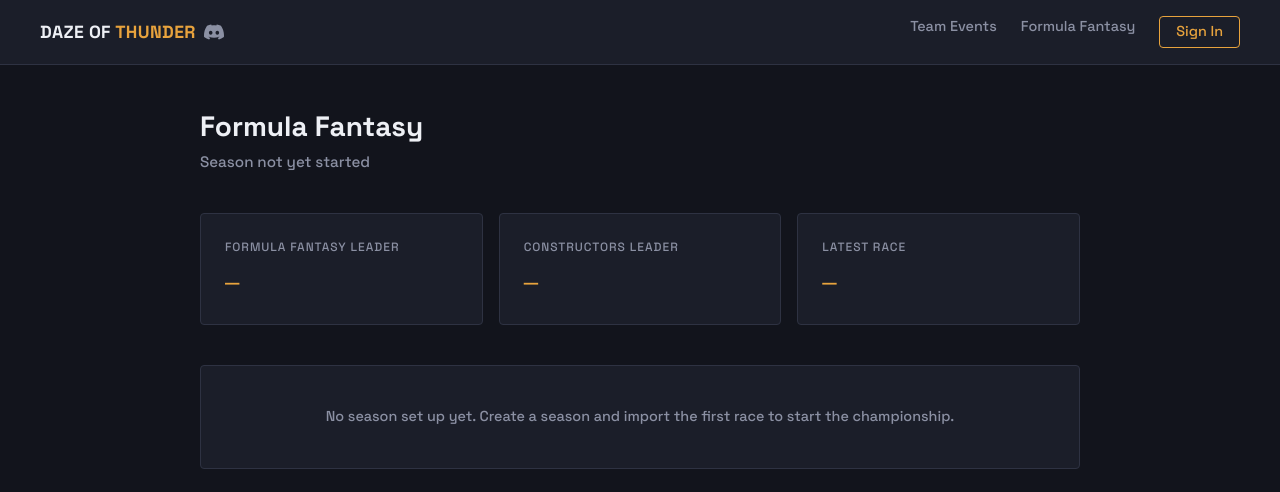
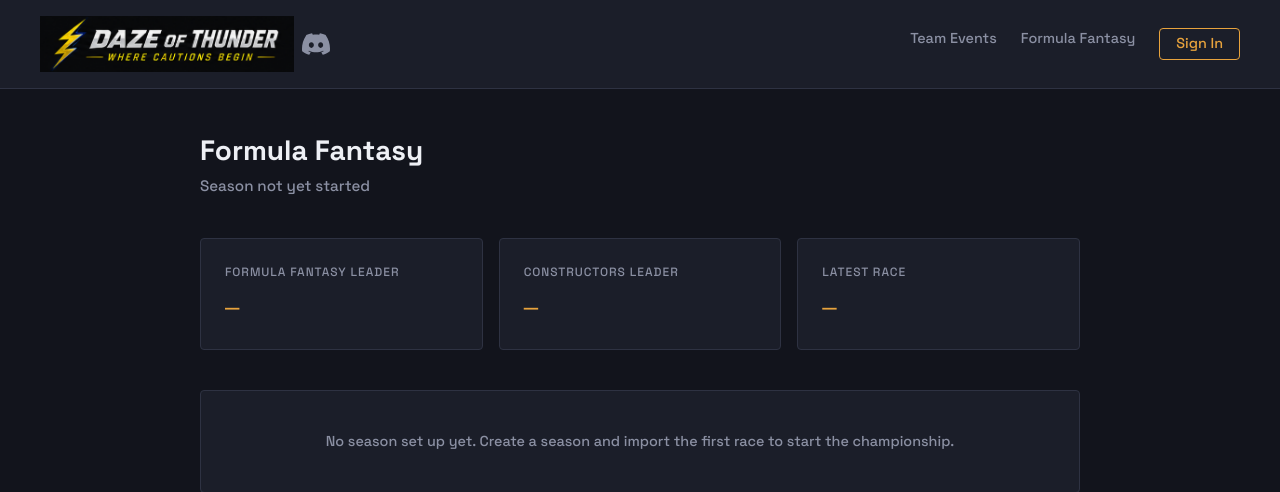
Before and after one commit to macmatott/DazeOfThunder, a FastAPI app: page / in a window 1280 px wide. Shown: the top 492 px of the page. Run offline with FastAPI, Linux system fonts and the light colour scheme.

Commit message:
Replace nav brand text with a logo image, bump its and the Discord icon's size

```diff
--- a/frontend/app/static/css/style.css
+++ b/frontend/app/static/css/style.css
@@ -87,17 +87,21 @@ button:focus-visible,
   letter-spacing: 0.02em;
 }
 
-.topbar__brand span {
-  color: var(--color-accent);
-}
-
 .topbar__brand-link {
+  display: inline-flex;
+  align-items: center;
   color: var(--color-text);
   text-decoration: none;
 }
 
 .topbar__brand-link:hover {
   text-decoration: none;
+}
+
+.topbar__brand-logo {
+  height: 56px;
+  width: auto;
+  display: block;
 }
 
 .topbar__discord {
--- a/frontend/app/templates/base.html
+++ b/frontend/app/templates/base.html
@@ -12,9 +12,11 @@
 <body>
   <div class="topbar">
     <div class="topbar__brand">
-      <a href="/" class="topbar__brand-link">DAZE OF <span>THUNDER</span></a>
+      <a href="/" class="topbar__brand-link">
+        <img src="/static/img/logo.png" alt="Daze of Thunder" class="topbar__brand-logo">
+      </a>
       <a href="https://discord.gg/CwwHyss54R" target="_blank" rel="noopener noreferrer" class="topbar__discord" aria-label="Join our Discord server">
-        <svg viewBox="0 0 24 24" width="20" height="20" fill="currentColor" aria-hidden="true">
+        <svg viewBox="0 0 24 24" width="28" height="28" fill="currentColor" aria-hidden="true">
           <path d="M20.317 4.3698a19.7913 19.7913 0 00-4.8851-1.5152.0741.0741 0 00-.0785.0371c-.211.3753-.4447.8648-.6083 1.2495-1.8447-.2762-3.68-.2762-5.4868 0-.1636-.3933-.4058-.8742-.6177-1.2495a.077.077 0 00-.0785-.037 19.7363 19.7363 0 00-4.8852 1.515.0699.0699 0 00-.0321.0277C.5334 9.0458-.319 13.5799.0992 18.0578a.0824.0824 0 00.0312.0561c2.0528 1.5076 4.0413 2.4228 5.9929 3.0294a.0777.0777 0 00.0842-.0276c.4616-.6304.8731-1.2952 1.226-1.9942a.076.076 0 00-.0416-.1057c-.6528-.2476-1.2743-.5495-1.8722-.8923a.077.077 0 01-.0076-.1277c.1258-.0943.2517-.1923.3718-.2914a.0743.0743 0 01.0776-.0105c3.9278 1.7933 8.18 1.7933 12.0614 0a.0739.0739 0 01.0785.0095c.1202.099.246.1981.3728.2924a.077.077 0 01-.0066.1276 12.2986 12.2986 0 01-1.873.8914.0766.0766 0 00-.0407.1067c.3604.698.7719 1.3628 1.225 1.9932a.076.076 0 00.0842.0286c1.961-.6067 3.9495-1.522 6.0023-3.0294a.077.077 0 00.0313-.0552c.5004-5.177-.8382-9.6739-3.5485-13.6604a.061.061 0 00-.0312-.0286zM8.02 15.3312c-1.1825 0-2.1569-1.0857-2.1569-2.419 0-1.3332.9555-2.4189 2.157-2.4189 1.2108 0 2.1757 1.0952 2.1568 2.419 0 1.3332-.9555 2.4189-2.1569 2.4189zm7.9748 0c-1.1825 0-2.1569-1.0857-2.1569-2.419 0-1.3332.9554-2.4189 2.1569-2.4189 1.2108 0 2.1757 1.0952 2.1568 2.419 0 1.3332-.946 2.4189-2.1568 2.4189Z"></path>
         </svg>
       </a>
```
Also changed, not shown: frontend/app/static/img/logo.png (added).
